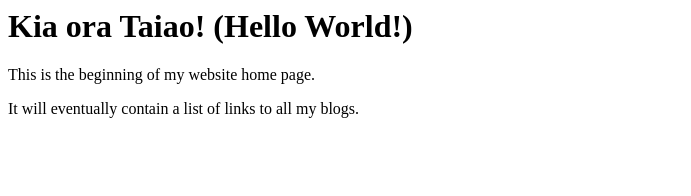
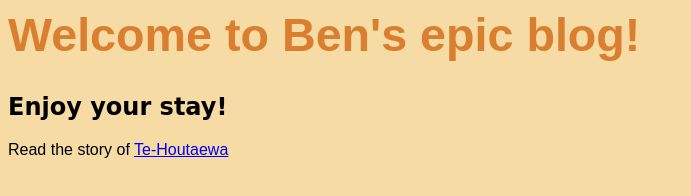
Before and after one commit to Ben-Warne/Ben-Warne.github.io, a plain HTML site: page index.html in a window 1280 px wide. Shown: the whole page, without its empty margins (0-691 px from the left). Drawn offline with Linux system fonts and the light colour scheme.

Commit message:
started work on Bens epic blog

```diff
--- a/index.html
+++ b/index.html
@@ -1,9 +1,14 @@
 <html>
   <head>
     <title>My blog</title>
-  <body>
-    <h1>Kia ora Taiao! (Hello World!)</h1>
-    <p> This is the beginning of my website home page.</p>
-    <p> It will eventually contain a list of links to all my blogs. </p>
+    <link href="styles/main.css" rel="stylesheet" type="text/css"/>
+  </head>
+    <body>
+    <h1 class="big-h1">Welcome to Ben's epic blog!</h1>
+    <h2 id="fancyfont">Enjoy your stay!</h2>
+
+    <div>
+    <span>Read the story of </span><a href= "te-houtaewa.html">Te-Houtaewa</a>
+    </div>
   </body>
 </html>
--- a/styles/main.css
+++ b/styles/main.css
@@ -0,0 +1,15 @@
+h1 {
+  color: rgb(218, 127, 48);
+}
+body {
+  background-color: #f6dba5;
+}
+body {
+  font-family: 'Barlow', sans-serif;
+}
+.big-h1 {
+  font-size: 35pt;
+}
+#fancyfont {
+  font-family: 'Lobster', cursive;
+}
```
Also changed, not shown: blog/te-houtaewa-template.html (+5 -5 lines), 1 other file.
